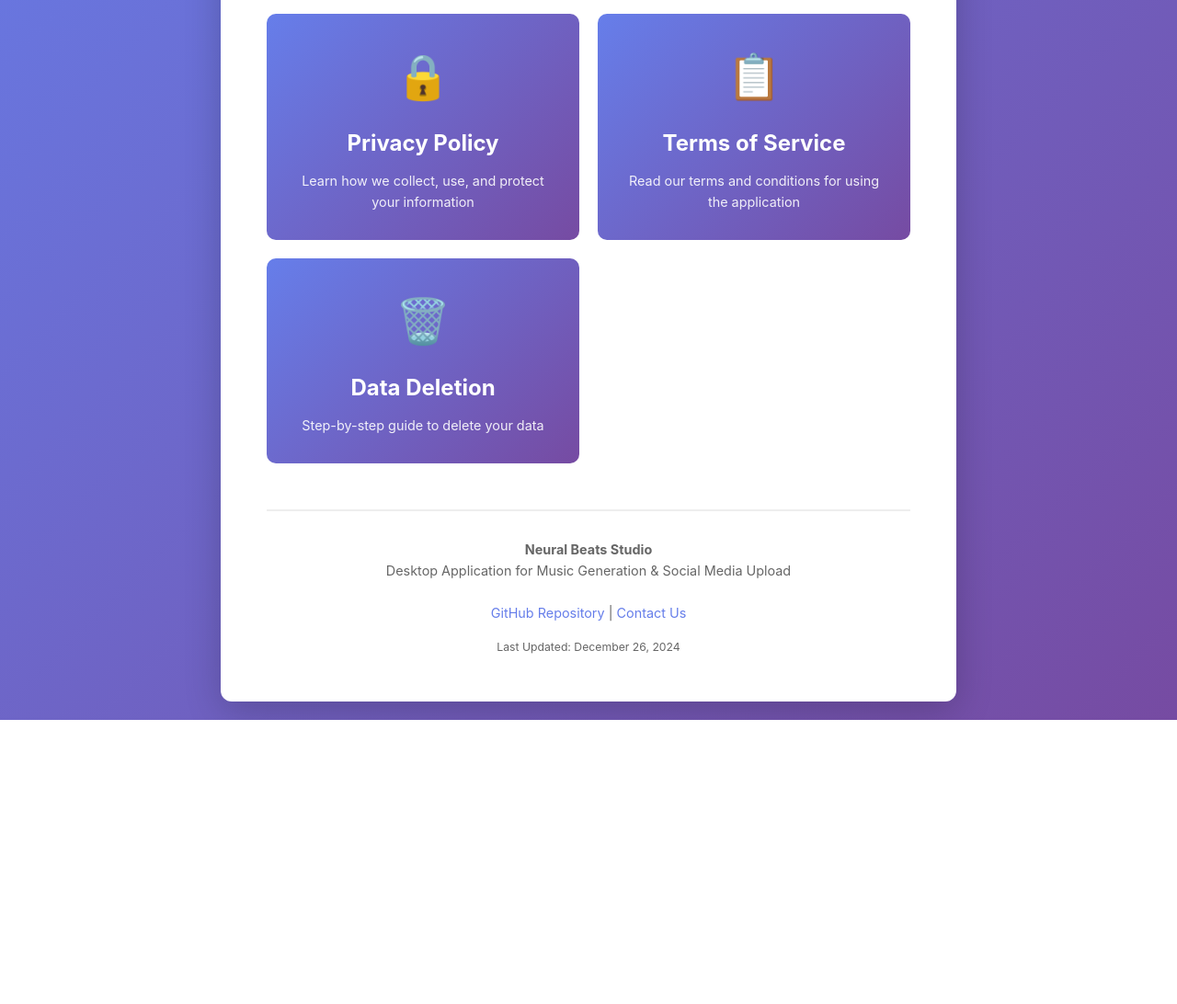
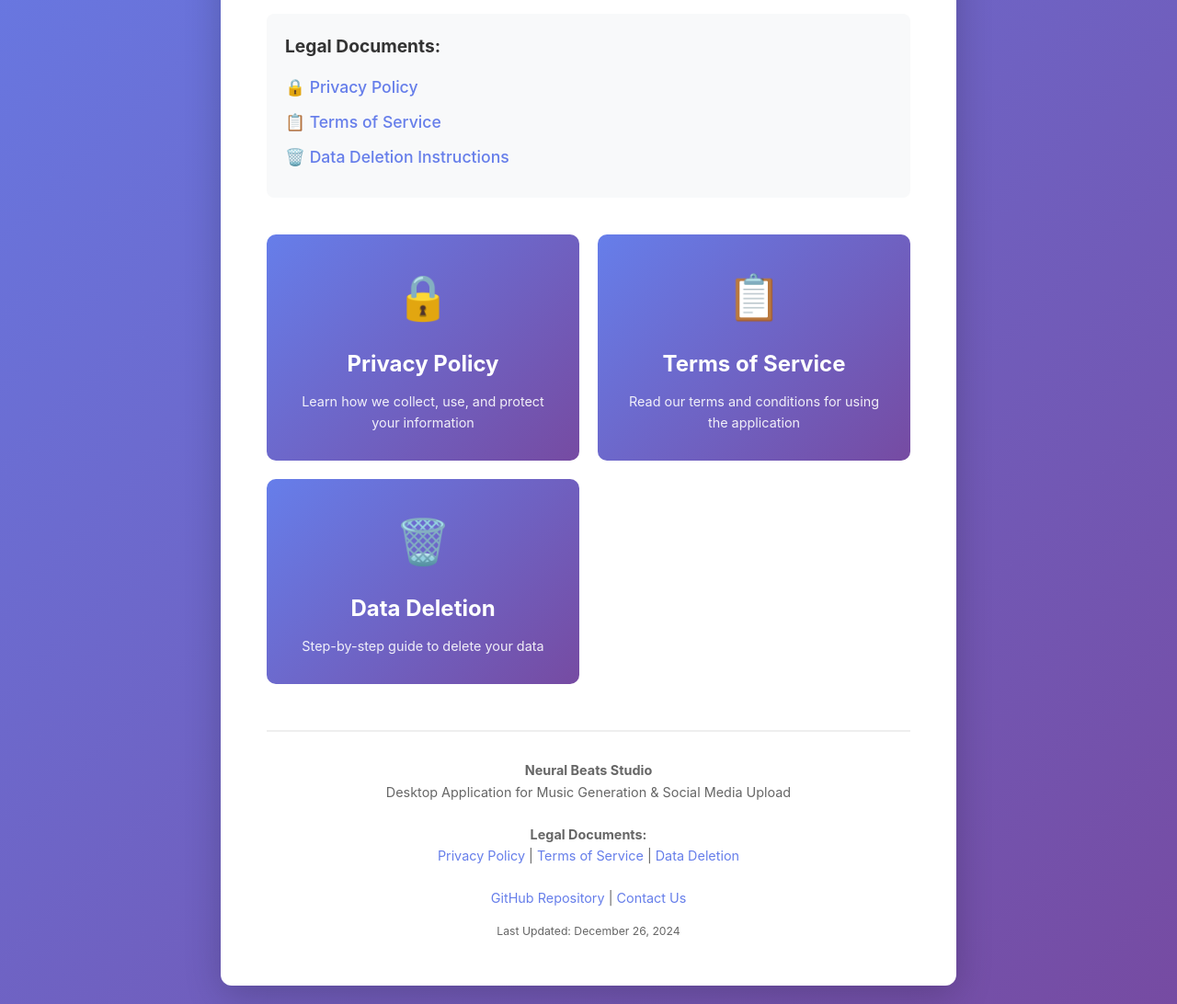
Before and after one commit to calmestguy/Neural_Beats_Studio, a plain HTML site: page docs/index.html in a window 1280 px wide. Shown: the part 400-1492 px from the top of the page at 92% size. Before the commit the page ends 1183 px from the top, so only its background shows below. Drawn offline with Linux system fonts and the light colour scheme.

Commit message:
Update index.html to meet TikTok App Review requirements - visible Privacy Policy and Terms of Service links

```diff
--- a/docs/index.html
+++ b/docs/index.html
@@ -3,6 +3,8 @@
 <head>
     <meta charset="UTF-8">
     <meta name="viewport" content="width=device-width, initial-scale=1.0">
+    <meta name="description" content="Neural Beats Studio - AI-Powered Music Generation & Social Media Distribution Desktop Application">
+    <meta name="robots" content="index, follow">
     <title>Neural Beats Studio - Legal Documents</title>
     <style>
         * {
@@ -122,6 +124,28 @@
             Here you can find our Privacy Policy, Terms of Service, and Data Deletion instructions.
         </p>
 
+        <!-- Direct Links Section - Required by TikTok App Review -->
+        <div style="background: #f8f9fa; padding: 20px; border-radius: 8px; margin: 30px 0; text-align: left;">
+            <h3 style="color: #333; margin-bottom: 15px; font-size: 1.2em;">Legal Documents:</h3>
+            <ul style="list-style: none; padding: 0; margin: 0;">
+                <li style="margin: 10px 0;">
+                    <a href="privacy-policy.html" style="color: #667eea; text-decoration: none; font-size: 1.1em; font-weight: 500;">
+                        🔒 Privacy Policy
+                    </a>
+                </li>
+                <li style="margin: 10px 0;">
+                    <a href="terms-of-service.html" style="color: #667eea; text-decoration: none; font-size: 1.1em; font-weight: 500;">
+                        📋 Terms of Service
+                    </a>
+                </li>
+                <li style="margin: 10px 0;">
+                    <a href="data-deletion.html" style="color: #667eea; text-decoration: none; font-size: 1.1em; font-weight: 500;">
+                        🗑️ Data Deletion Instructions
+                    </a>
+                </li>
+            </ul>
+        </div>
+
         <div class="documents">
             <a href="privacy-policy.html" class="document-card">
                 <div class="icon">🔒</div>
@@ -146,6 +170,10 @@
             <p>
                 <strong>Neural Beats Studio</strong><br>
                 Desktop Application for Music Generation & Social Media Upload<br><br>
+                <strong>Legal Documents:</strong><br>
+                <a href="privacy-policy.html" target="_blank">Privacy Policy</a> |
+                <a href="terms-of-service.html" target="_blank">Terms of Service</a> |
+                <a href="data-deletion.html" target="_blank">Data Deletion</a><br><br>
                 <a href="https://github.com/calmestguy/Neural_Beats_Studio" target="_blank">GitHub Repository</a> |
                 <a href="mailto:neuralbeats20@gmail.com">Contact Us</a>
             </p>
```
